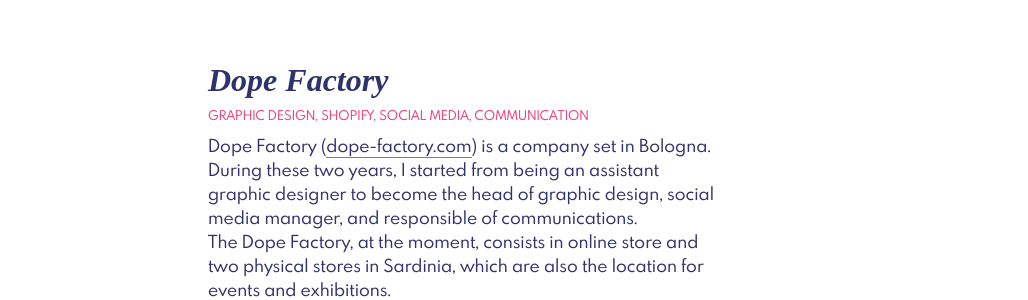
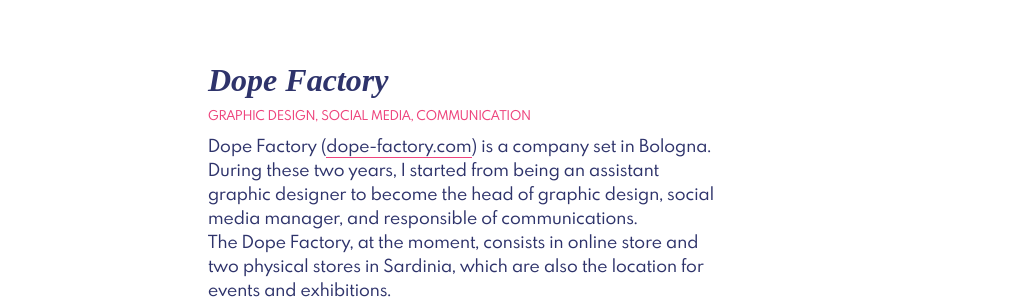
Before and after one commit to rzecchini/annaelle, a Jekyll site: the page built from _pages/visual.html, in a window 1280 px wide. Shown: the part 249-549 px from the top of the page, without its empty margins (176-1204 px from the left). Built offline with Jekyll 4.4.1, drawn with Linux system fonts in a browser that asks for light colours; some web fonts are replaced; some of the changed text lies outside the part shown.

Commit message:
fix: minor fixes

```diff
--- a/_pages/visual.html
+++ b/_pages/visual.html
@@ -8,7 +8,7 @@
 <section>
    <header>
       <h2>Dope Factory</h2>
-      <h3>graphic design, shopify, social media, communication</h3>
+      <h3>graphic design, social media, communication</h3>
       <p>Dope Factory (<a target="_blank" href="http://www.dope-factory.com">dope-factory.com</a>) is a company set in Bologna. <br>During these two years, I started from being an assistant graphic designer to become the head of graphic design, social media manager, and responsible of communications. <br>The Dope Factory, at the moment, consists in online store and two physical stores in Sardinia, which are also the location for events and exhibitions.</p>
     </header>
 
@@ -32,11 +32,12 @@
     </header>
 
     <main>
-      <div><img src="/img/anna-lanaro-cabo-1.jpg" alt="" ></div>
+
       <div><img src="/img/anna-lanaro-cabo-3.jpg" alt="" ></div>
       <div><img src="/img/anna-lanaro-cabo-2.jpg" alt="" ></div>
       <div><img src="/img/anna-lanaro-cabo-4.jpg" alt="" ></div>
-      <div><img src="/img/anna-lanaro-cabo-6.jpg" alt="" ></div>
+      <div><img src="/img/anna-lanaro-cabo-1.jpg" alt="" ></div>
+
       <div><img src="/img/anna-lanaro-cabo-5.jpg" alt="" ></div>
 
     </main>
--- a/assets/style.css
+++ b/assets/style.css
@@ -211,6 +211,7 @@
   color: #ee447d;
   font-family: 'Playfair Display', serif;
   font-weight: 900;
+  font-style: italic;
   font-size: 2.5rem;
   line-height: 1.12;
 }
```
Also changed, not shown: other parts of _pages/visual.html (+1 -1 lines).
